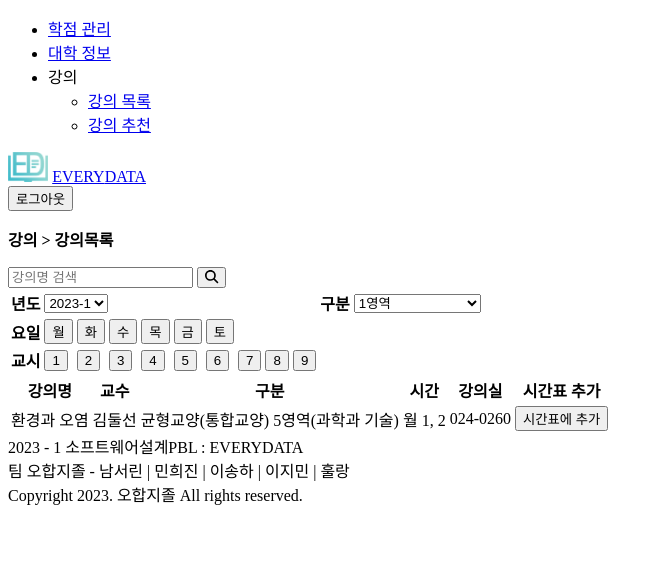
After one commit to minijeans/2023_1st_everydata, a PHP site: page /html/sample.html in a window 1280 px wide. The commit adds this page. Shown: the top 569 px of the page, without its empty margins (0-663 px from the left). Run offline with PHP 8.4, Linux system fonts and the light colour scheme.

Commit message:
jimin 시간표 구현 중

```diff
--- a/css/nav.css
+++ b/css/nav.css
@@ -8,7 +8,7 @@ nav{
     background-color: #FFFFFF;
     box-shadow: 0px 5px 6px rgba(0,0,0,0.1);
     position: relative;
-    z-index: 2;
+    z-index: 3;
 }
 #nav-menu{
     display: flex;
--- /dev/null
+++ b/html/sample.html
@@ -0,0 +1,157 @@
+<!-- 삭제 예정 -->
+<!DOCTYPE html>
+<html lang="ko">
+    <head>
+        <meta charset="UTF-8">
+        <meta http-equiv="X-UA-Compatible" content="IE=edge">
+        <meta name="viewport" content="width=device-width", initial-scale="1.0">
+        <link type="text/css" rel="stylesheet" href="{% static '../css/nav.css' %}">
+        <link type="text/css" rel="stylesheet" href="{% static '../css/searchTimeTable.css' %}">
+        <link type="text/css" rel="stylesheet" href="{% static '../css/footer.css' %}">
+        <script type="text/javascript" defer src="{% static '../js/sample.js' %}"></script>
+        <script type="text/javascript" defer src="{% static '../js/main.js' %}"></script>
+        <script type="text/javascript" defer src="{% static '../js/page.js' %}"></script>
+        <title>EVERYDATA</title>
+        <link rel="preconnect" href="https://fonts.googleapis.com">
+        <link rel="preconnect" href="https://fonts.gstatic.com" crossorigin>
+        <link href="https://fonts.googleapis.com/css2?family=Bebas+Neue&display=swap" rel="stylesheet">
+        <link rel="icon" sizes="192x192" href="../img/logo-green.png">
+        <script src="https://use.fontawesome.com/releases/v6.4.0/js/all.js"></script>
+    </head>
+    <body>
+        <header>
+            <nav>
+                <ul id="nav-menu">
+                    <li><a href="./manageCredit.html">학점 관리</a></li>
+                    <li><a href="./scholarshipInformation.html">대학 정보</a></li>
+                    <li>
+                        <a style="color: black;">강의</a>
+                        <ul id="nav-menu_sub">
+                            <li><a href="./searchTimeTable.html">강의 목록</a></li>
+                            <li><a href="./recommendProcess.html">강의 추천</a></li>
+                        </ul>
+                    </li>
+                </ul>
+                <div id="nav-logo">
+                    <img id="nav-logo_img" src="../img/logo-green.png" alt="메인로고" height="30">
+                    <a href="main.html">
+                        <span>EVERY</span><span class="nav-logo_data">DATA</span>
+                    </a>
+                </div>
+                <button id="nav-logout_button" type="button" onclick="">로그아웃</button>
+            </nav>
+        </header>
+        <section id="section-block">
+            <div id="div-class_box">
+                <p><strong style="color: black;">강의 > 강의목록</strong></p>
+            </div>
+            <div id="section-search_box">
+                <form id="div-search_time_table">
+                    <input type="text" id="form-search_text" placeholder="강의명 검색">
+                    <button type="button" id="form-search_button"><i class="fa-solid fa-magnifying-glass"></i></button>
+                </form>
+            </div>
+            <!-- 모든 항목을 필수 입력 요소로 지정(입력하지 않은 경우 경고문구 출력, 하나라도 입력되지 않았으면 강의 추천 받기가 넘어가지 않게.) -->
+            <div id="section-class_category">
+                <table id="div-class_category_table">
+                    <tr>
+                        <th>년도</th>
+                        <td colspan="9">
+                            <select id="table-semester">
+                                <option>2023-1</option>
+                                <option>2022-2</option>
+                                <option>2022-1</option>
+                            </select>
+                        </td>
+                        <th>구분</th>
+                        <td>
+                            <select id="table-ge_category">
+                                <optgroup label="교양">
+                                    <optgroup label="통합교양">
+                                        <option>1영역</option>
+                                        <option>2영역</option>
+                                        <option>3영역</option>
+                                        <option>4영역</option>
+                                        <option>5영역</option>
+                                        <option>6영역</option>
+                                        <option>7영역</option>
+                                        <option>8영역</option>
+                                    </optgroup>
+                                    <optgroup label="핵심교양">
+                                        <option>영어</option>
+                                        <option>글쓰기</option>
+                                        <option>디지털 리터러시</option>
+                                    </optgroup>
+                                    <optgroup label="기초교양">
+                                        <option>외국어</option>
+                                        <option>인문사회</option>
+                                        <option>자연계열</option>
+                                    </optgroup>
+                                </optgroup>
+                                <optgroup label="전공">
+                                    <option>전공선택</option>
+                                    <option>전공필수</option>
+                                    <option>교직</option>
+                                </optgroup>
+                            </select>
+                        </td>
+                    </tr>
+                    <tr>
+                        <!-- 요일은 하나만 -->
+                        <th>요일</th>
+                        <td><button id="table-select_day">월</button></td>
+                        <td><button id="table-select_day">화</button></td>
+                        <td><button id="table-select_day">수</button></td>
+                        <td><button id="table-select_day">목</button></td>
+                        <td><button id="table-select_day">금</button></td>
+                        <td><button id="table-select_day">토</button></td>
+                    </tr>
+                    <tr>
+                        <!-- 교시는 중복선택 (and) 월 1,2선택하면 월123은 출력, 월1은 출력하지 않음 -->
+                        <th>교시</th>
+                        <td><button id="table-select_hour">1</button></td>
+                        <td><button id="table-select_hour">2</button></td>
+                        <td><button id="table-select_hour">3</button></td>
+                        <td><button id="table-select_hour">4</button></td>
+                        <td><button id="table-select_hour">5</button></td>
+                        <td><button id="table-select_hour">6</button></td>
+                        <td><button id="table-select_hour">7</button></td>
+                        <td><button id="table-select_hour">8</button></td>
+                        <td><button id="table-select_hour">9</button></td>
+                    </tr>
+                </table>
+            </div>
+            <div id="section-class_list">
+                <table id="div-class_list_table">
+                    <tr>
+                        <th><div>강의명</div></th>
+                        <th><div>교수</div></th>
+                        <th><div>구분</div></th>
+                        <th><div>시간</div></th>
+                        <th><div>강의실</div></th>
+                        <th><div>시간표 추가</div></th>
+                    </tr>
+                    <tr>
+                        <td>환경과 오염</td>
+                        <td>김둘선</td>
+                        <td>균형교양(통합교양)
+                            5영역(과학과 기술)</td>
+                        <td>월 1, 2</td>
+                        <td>024-0260</td>
+                        <td><button type="button" onclick="addSubjectFromList()">시간표에 추가</button></td>
+                    </tr>
+                </table>
+            </div>
+        </section>
+        <footer>
+            <div id="footer-left">
+                <div>2023 - 1 소프트웨어설계PBL : EVERYDATA</div>
+                <div>팀 오합지졸 - 남서린 | 민희진 | 이송하 | 이지민 | 훌랑</div>
+                <div>Copyright 2023. 오합지졸 All rights reserved.</div>
+            </div>
+            <div id="footer-right">
+                <img src="../img/logo-white.png" width="80">
+            </div>
+        </footer>
+    </body>
+</html>
--- a/html/updateUser.html
+++ b/html/updateUser.html
@@ -5,8 +5,8 @@
         <meta charset="UTF-8">
         <meta http-equiv="X-UA-Compatible" content="IE=edge">
         <meta name="viewport" content="width=device-width", initial-scale="1.0">
-        <link type="text/css" rel="stylesheet" href="../css/updateUser.css">
-        <script type="text/javascript" src="../js/updateUser.js"></script>
+        <link type="text/css" rel="stylesheet" href="{% static '../css/updateUser.css' %}">
+        <script type="text/javascript" defer src="{% static '../js/updateUser.js' %}"></script>
         <title>EVERYDATA</title>
         <link rel="icon" sizes="192x192" href="../img/logo-green.png">
     </head>
```
Also changed, not shown: css/signup.css (+5 -5 lines), html/main.html (+21 -13 lines), html/mypage.html (+11 -8 lines), html/signup.html (+6 -4 lines), js/main.js (+87 -29 lines), js/page.js (added, +35 -0 lines), js/sample.js (added, +22 -0 lines), js/signup.js (+4 -5 lines), 1 other file.
